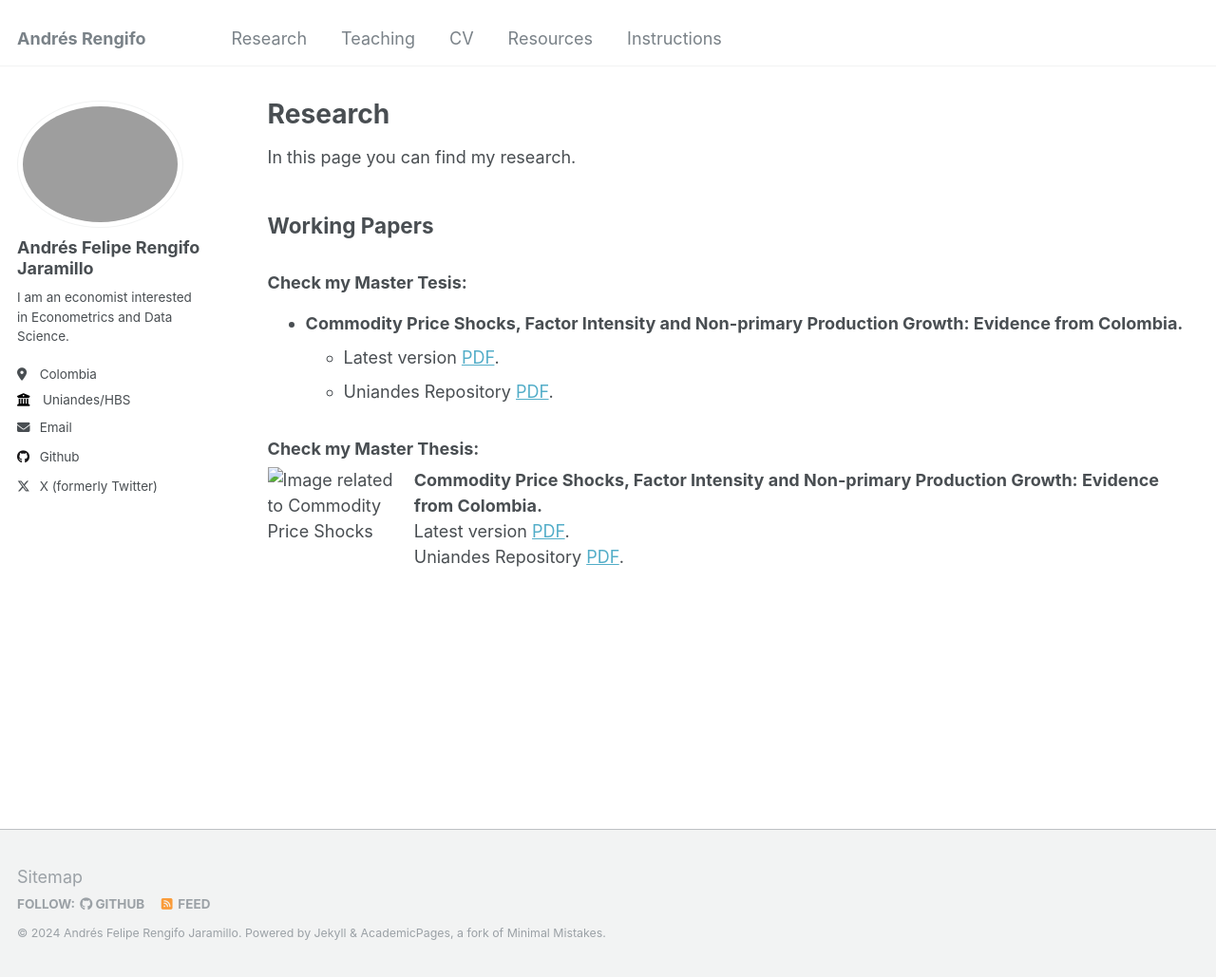
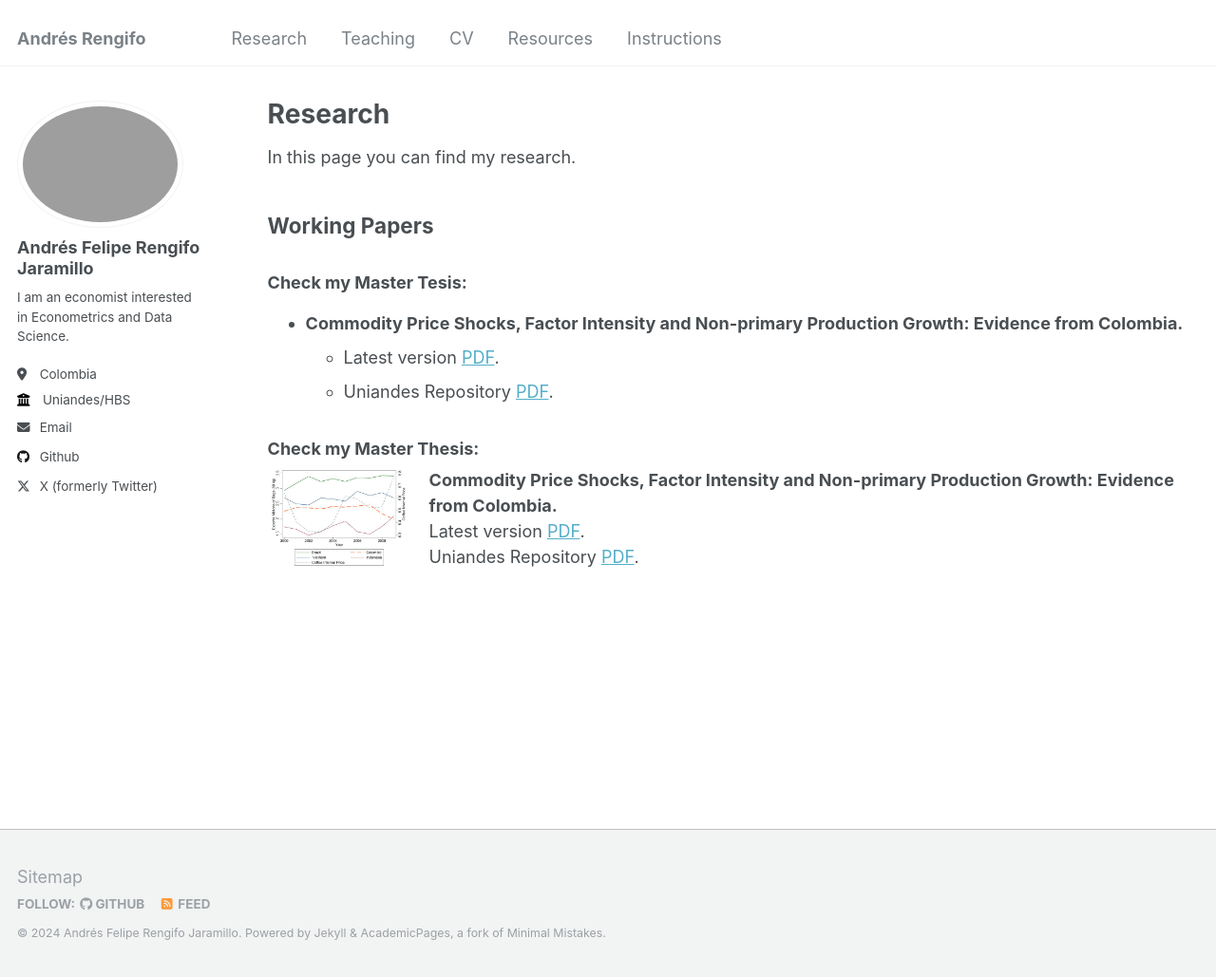
Before and after one commit to RengifoAndres/RengifoAndres.github.io, a Jekyll site: the page built from _pages/Research.md, in a window 1280 px wide and 1029 px high. Shown: the whole window at 95% size. Built offline with Jekyll 4.4.1, drawn with Linux system fonts in a browser that asks for light colours.

Commit message:
Test image

```diff
--- a/_pages/Research.md
+++ b/_pages/Research.md
@@ -18,7 +18,7 @@ In this page you can find my research.
 
 ### Check my Master Thesis:
 <div style="display: flex; align-items: flex-start; margin-bottom: 20px;">
-  <img src="images/research_images/exclution_r.jpg" alt="Image related to Commodity Price Shocks" style="width: 150px; height: auto; margin-right: 20px;">
+  <img src="/images/research_images/exclution_r.jpg" alt="Image related to Commodity Price Shocks" style="width: 150px; height: auto; margin-right: 20px;">
   <div>
     <strong>Commodity Price Shocks, Factor Intensity and Non-primary Production Growth: Evidence from Colombia.</strong><br>
     Latest version <a href="/files/Commodity_price_Rengifo.pdf">PDF</a>.<br>
```
